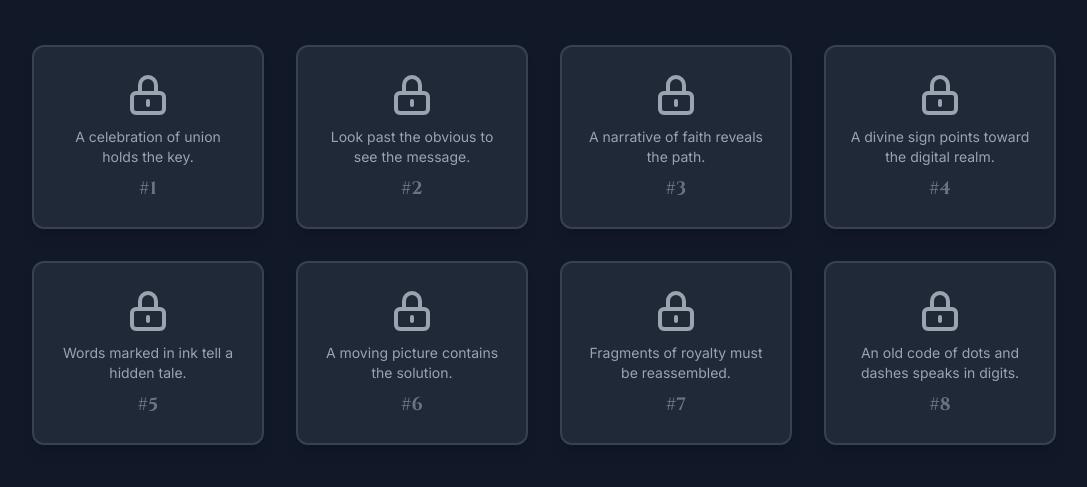
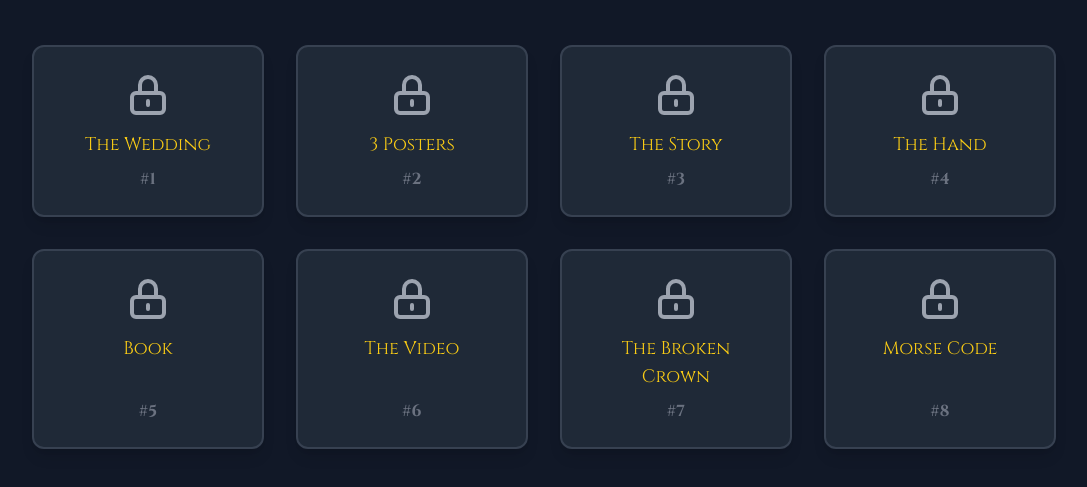
Before and after one commit to AdityaMehta2006/intrfc, a plain HTML site: page index.html in a window 1280 px wide. Shown: the part 147-634 px from the top of the page, without its empty margins (96-1183 px from the left). Drawn offline with nearby package versions, Linux system fonts and the light colour scheme.

Commit message:
Update index.html

```diff
--- a/index.html
+++ b/index.html
@@ -91,16 +91,16 @@
 
     <script>
         document.addEventListener('DOMContentLoaded', () => {
-            // Data for all the puzzles, now with descriptions
+            // Data for all the puzzles, descriptions removed
             const puzzles = [
-                { id: 1, name: 'The Wedding', difficulty: 'Easy', clue: 'Says Mark the date', password: '2908', description: 'A celebration of union holds the key.' },
-                { id: 2, name: '3 Posters', difficulty: 'Easy', clue: 'Ignore the may on the posters', password: '42616', description: 'Look past the obvious to see the message.' },
-                { id: 3, name: 'The Story', difficulty: 'Medium', clue: 'Find the story related clue in order to solve', password: 'TRUST', description: 'A narrative of faith reveals the path.' },
-                { id: 4, name: 'The Hand', difficulty: 'Medium', clue: 'Just the image of a hand pointing to a PC with the answer', password: 'CHRIST@123', description: 'A divine sign points toward the digital realm.' },
-                { id: 5, name: 'Book', difficulty: 'Easy', clue: 'Highlighted page', password: '1126', description: 'Words marked in ink tell a hidden tale.' },
-                { id: 6, name: 'The Video', difficulty: 'Medium', clue: 'Watch the video to find the answer.', password: 'SOLVE', description: 'A moving picture contains the solution.' },
-                { id: 7, name: 'The Broken Crown', difficulty: 'Difficult', clue: 'Find all 3 clues - 2 pieces of moon crown and 3rd one telling about the clue', password: '3554', description: 'Fragments of royalty must be reassembled.' },
-                { id: 8, name: 'Morse Code', difficulty: 'Difficult', clue: 'Read only the numbers', password: '2174', description: 'An old code of dots and dashes speaks in digits.' }
+                { id: 1, name: 'The Wedding', difficulty: 'Easy', clue: 'Says Mark the date', password: '2908' },
+                { id: 2, name: '3 Posters', difficulty: 'Easy', clue: 'Ignore the may on the posters', password: '42616' },
+                { id: 3, name: 'The Story', difficulty: 'Medium', clue: 'Find the story related clue in order to solve', password: 'TRUST' },
+                { id: 4, name: 'The Hand', difficulty: 'Medium', clue: 'Just the image of a hand pointing to a PC with the answer', password: 'CHRIST@123' },
+                { id: 5, name: 'Book', difficulty: 'Easy', clue: 'Highlighted page', password: '1126' },
+                { id: 6, name: 'The Video', difficulty: 'Medium', clue: 'Watch the video to find the answer.', password: 'SOLVE' },
+                { id: 7, name: 'The Broken Crown', difficulty: 'Difficult', clue: 'Find all 3 clues - 2 pieces of moon crown and 3rd one telling about the clue', password: '3554' },
+                { id: 8, name: 'Morse Code', difficulty: 'Difficult', clue: 'Read only the numbers', password: '2174' }
             ];
 
             // SVG icons for the locked and unlocked states
@@ -131,13 +131,14 @@
             puzzles.forEach(puzzle => {
                 const lockDiv = document.createElement('div');
                 lockDiv.id = `lock-item-${puzzle.id}`;
-                lockDiv.className = 'bg-gray-800 border-2 border-gray-700 rounded-xl p-6 flex flex-col items-center justify-between text-center min-h-[180px] transition-all duration-300 transform hover:scale-105 shadow-lg cursor-pointer group';
+                lockDiv.className = 'bg-gray-800 border-2 border-gray-700 rounded-xl p-6 flex flex-col items-center justify-center text-center min-h-[160px] transition-all duration-300 transform hover:scale-105 shadow-lg cursor-pointer group';
                 lockDiv.setAttribute('data-solved', 'false');
 
+                // Updated HTML to show the puzzle name instead of the description
                 lockDiv.innerHTML = `
                     <div id="lock-icon-${puzzle.id}">${lockedIconSVG}</div>
-                    <p class="text-gray-400 text-sm mt-2">${puzzle.description}</p>
-                    <span class="text-gray-500 font-bold text-lg mt-2 font-cinzel">#${puzzle.id}</span>
+                    <p class="text-yellow-400 font-cinzel mt-3 text-lg">${puzzle.name}</p>
+                    <span class="text-gray-500 font-bold text-base mt-auto pt-2 font-cinzel">#${puzzle.id}</span>
                 `;
 
                 lockDiv.addEventListener('click', () => openModal(puzzle.id));
@@ -215,18 +216,14 @@
                 }
             }
 
-            // *** BUG FIXES & EVENT LISTENERS ***
-            // 1. Close modal with the close button
+            // Event Listeners for modal functionality
             modalCloseButton.addEventListener('click', closeModal);
-            // 2. Close modal by clicking the background
             modal.addEventListener('click', (event) => {
                 if (event.target === modal) {
                     closeModal();
                 }
             });
-            // 3. Submit password with the "Unlock" button
             modalSubmitButton.addEventListener('click', checkPassword);
-            // 4. Submit password by pressing "Enter"
             passwordInput.addEventListener('keydown', (event) => {
                 if (event.key === 'Enter') {
                     checkPassword();
```
